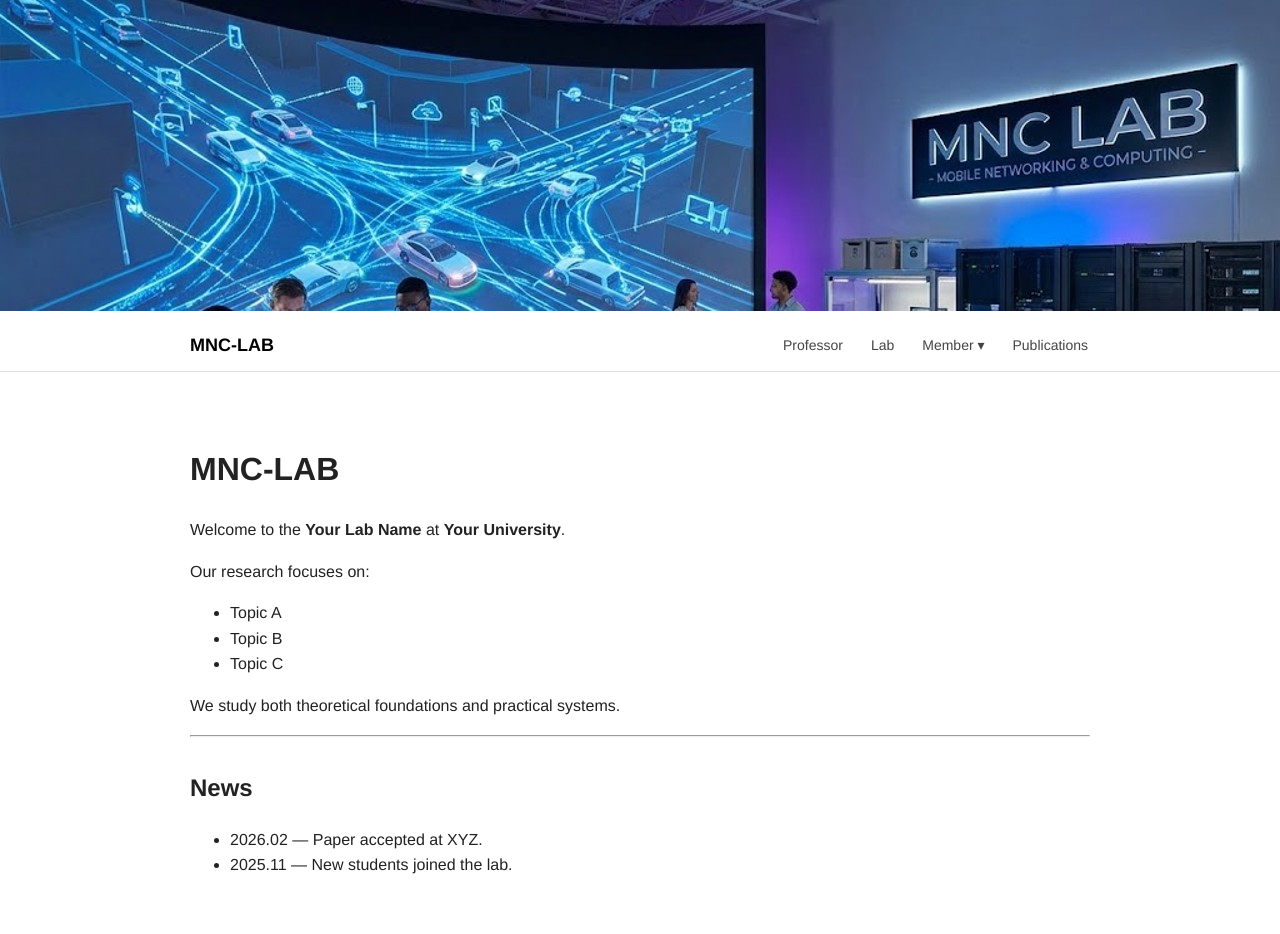
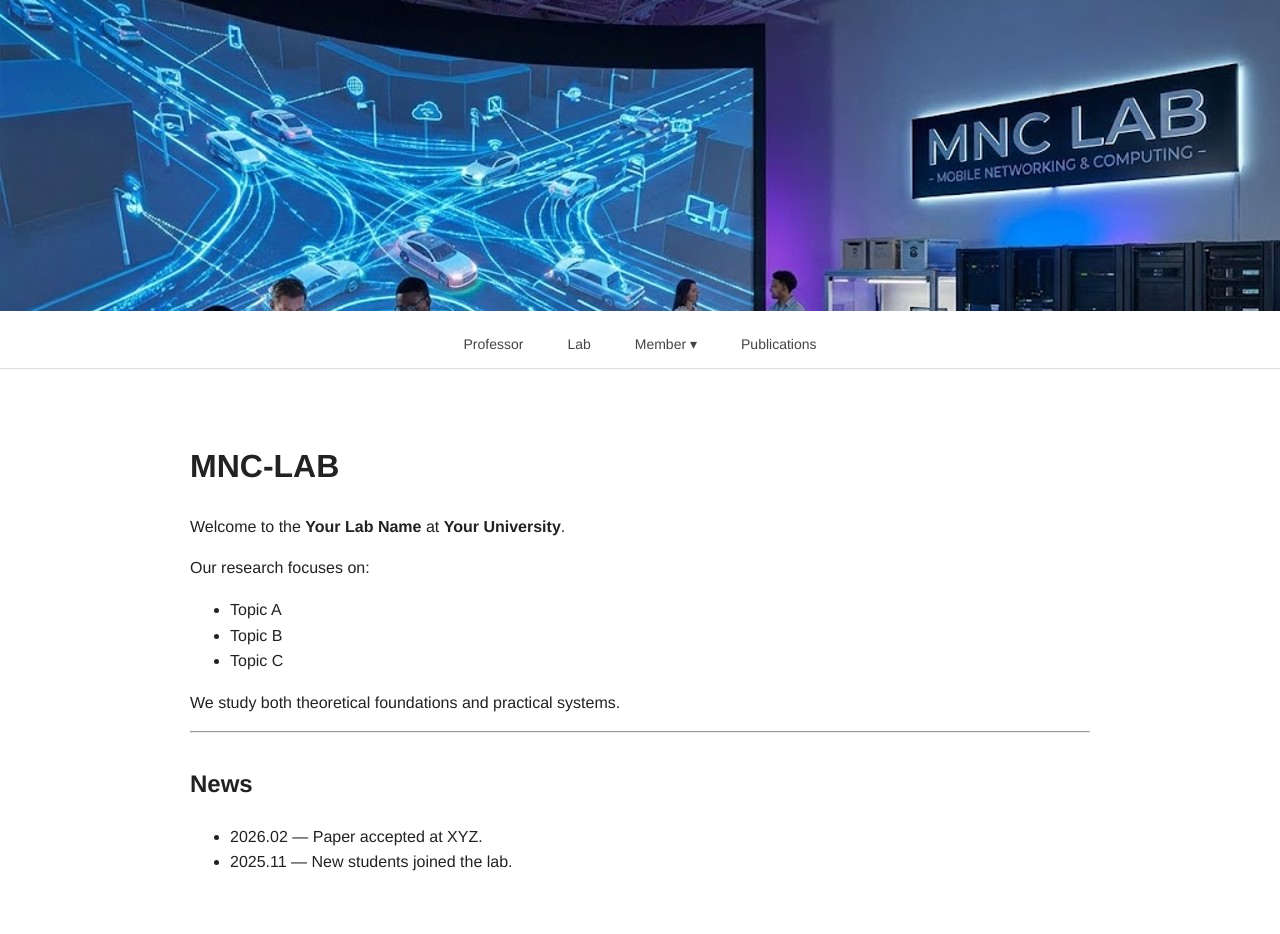
Before and after one commit to mnc-cbnu/mnc-cbnu.github.io, a Jekyll site: the page built from index.md, in a window 1280 px wide. Built offline with Jekyll 4.4.1, drawn with Linux system fonts in a browser that asks for light colours.

Commit message:
navibar change

```diff
--- a/_includes/navbar.html
+++ b/_includes/navbar.html
@@ -1,8 +1,5 @@
 <nav class="navbar">
   <div class="nav-container">
-    <div class="nav-title">
-      <a href="{{ '/' | relative_url }}">{{ site.title }}</a>
-    </div>
     <ul class="nav-links">
       <li><a href="{{ '/professor' | relative_url }}">Professor</a></li>
       <li><a href="{{ '/lab' | relative_url }}">Lab</a></li>
--- a/assets/style.css
+++ b/assets/style.css
@@ -36,6 +36,8 @@ body {
   margin: 0;
   padding: 0;
   display: flex;
+  width: 100%;
+  justify-content: center;
 }
 .nav-links > li {
   position: relative;
@@ -48,7 +50,8 @@ body {
   font-size: 14px;
 }
 .nav-links > li > a {
-  margin-left: 24px;
+  /* margin-left: 24px; */
+  margin:0 20px;
   text-decoration: none;
   color: #444;
   font-size: 14px;
@@ -71,9 +74,13 @@ h1, h2, h3 {
   border: 1px solid #ddd;
   min-width: 140px;
   z-index: 1000;
+  list-style: none;
+  margin: 0;
+  padding: 0;
 }
 
 .dropdown-menu li a {
+  list-style: none;
   display: block;
   padding: 8px 12px;
   font-size: 13px;
```
